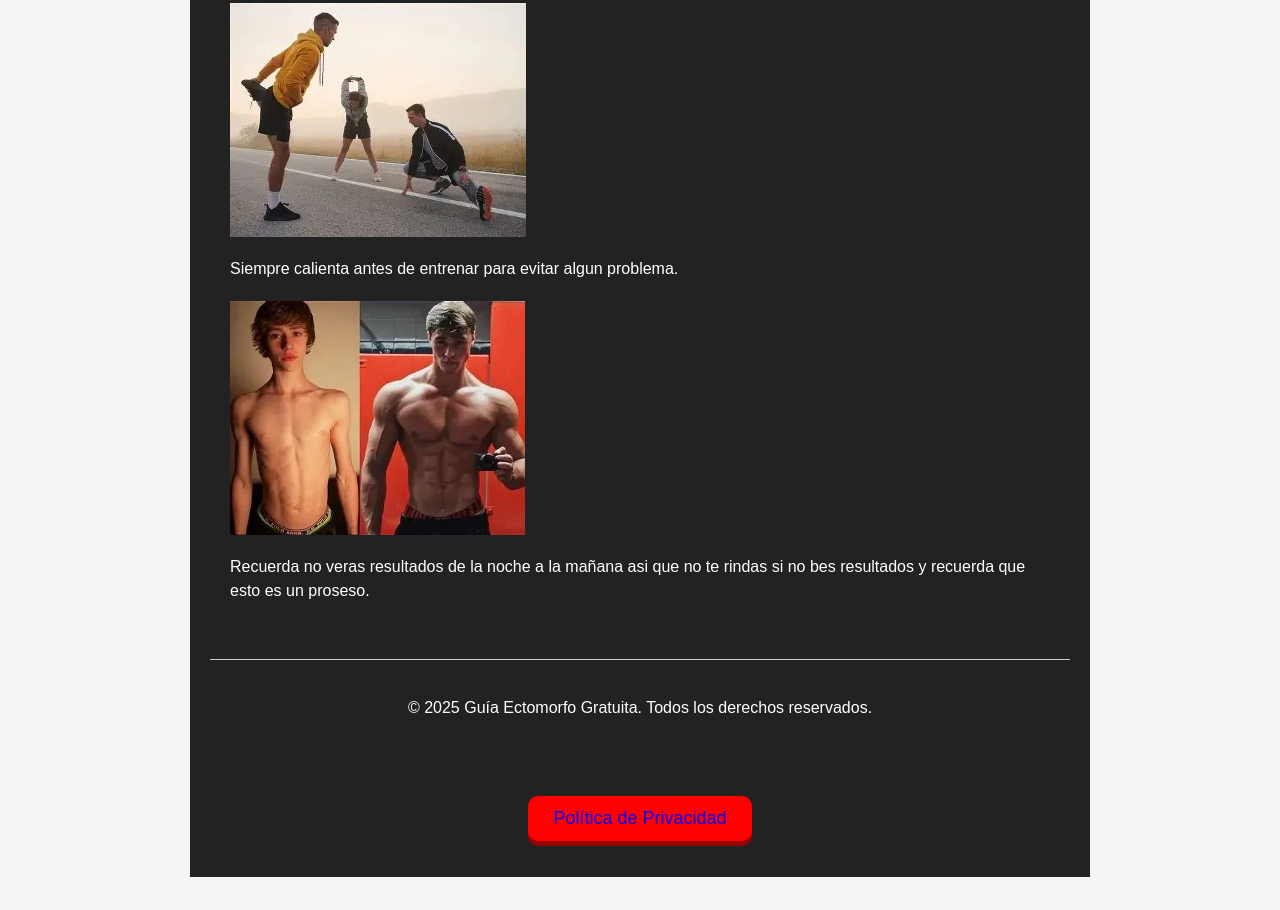
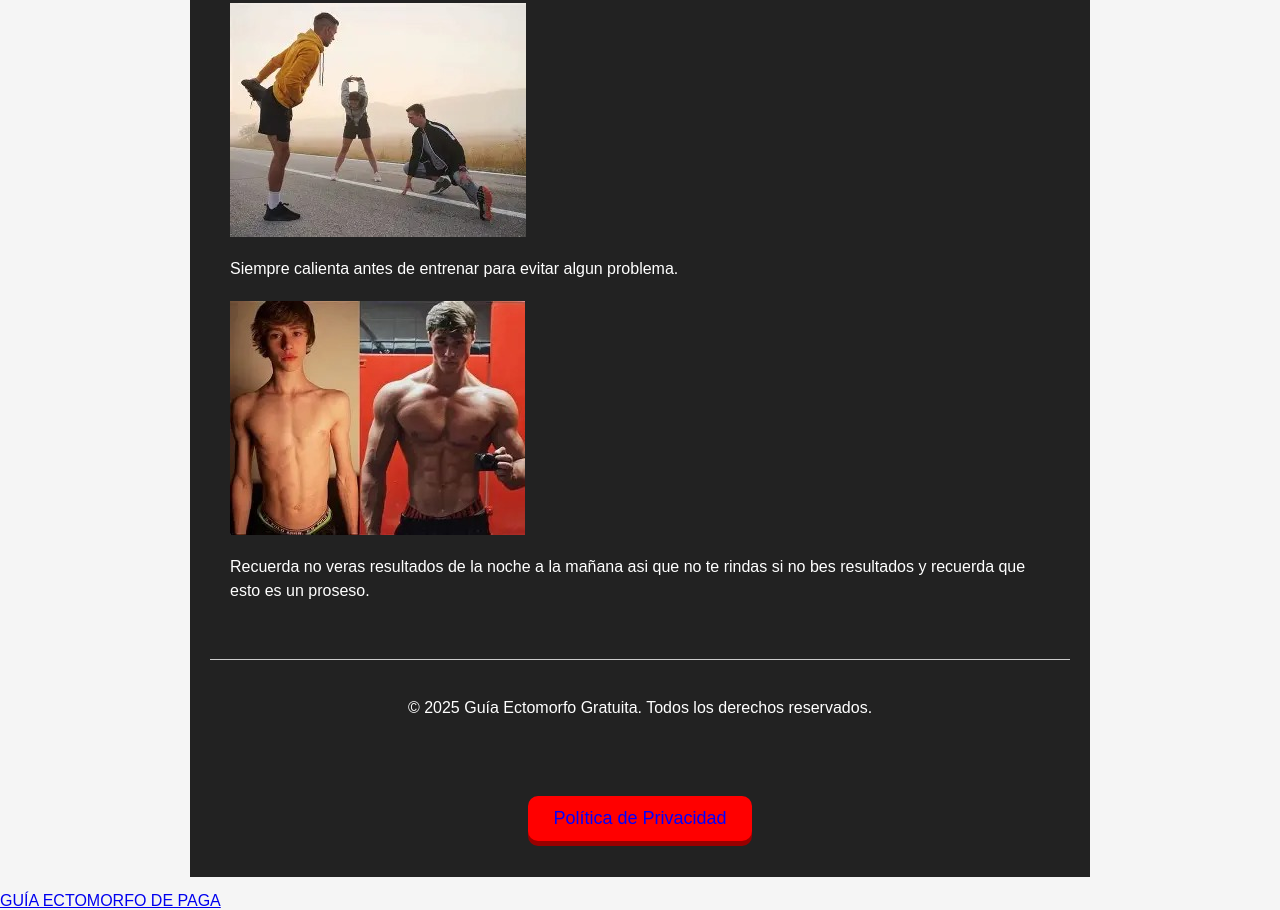
Before and after one commit to alejandromontano8635-beep/Definicion_express, a plain HTML site: page index.html in a window 1280 px wide. Shown: the part 2289-3199 px from the top of the page. Drawn offline with Linux system fonts and the light colour scheme; a script that the page names is missing.

```diff
--- a/index.html
+++ b/index.html
@@ -226,6 +226,11 @@ function buscarEnter(event) {
 
 </div>
 
+  <a href="https://go.hotmart.com/U102601878Q" target="_blank" class="btn-ectopago">
+  GUÍA ECTOMORFO DE PAGA
+  </a>
+
+
 <script type='text/javascript' src='//pl28115183.effectivegatecpm.com/cb/f3/01/cbf30177ddb9a012999d432376e99432.js'></script>
 
   <script async="async" data-cfasync="false" src="//pl28107957.effectivegatecpm.com/294a8f48c147726a6202370f956e543b/invoke.js"></script>
```
